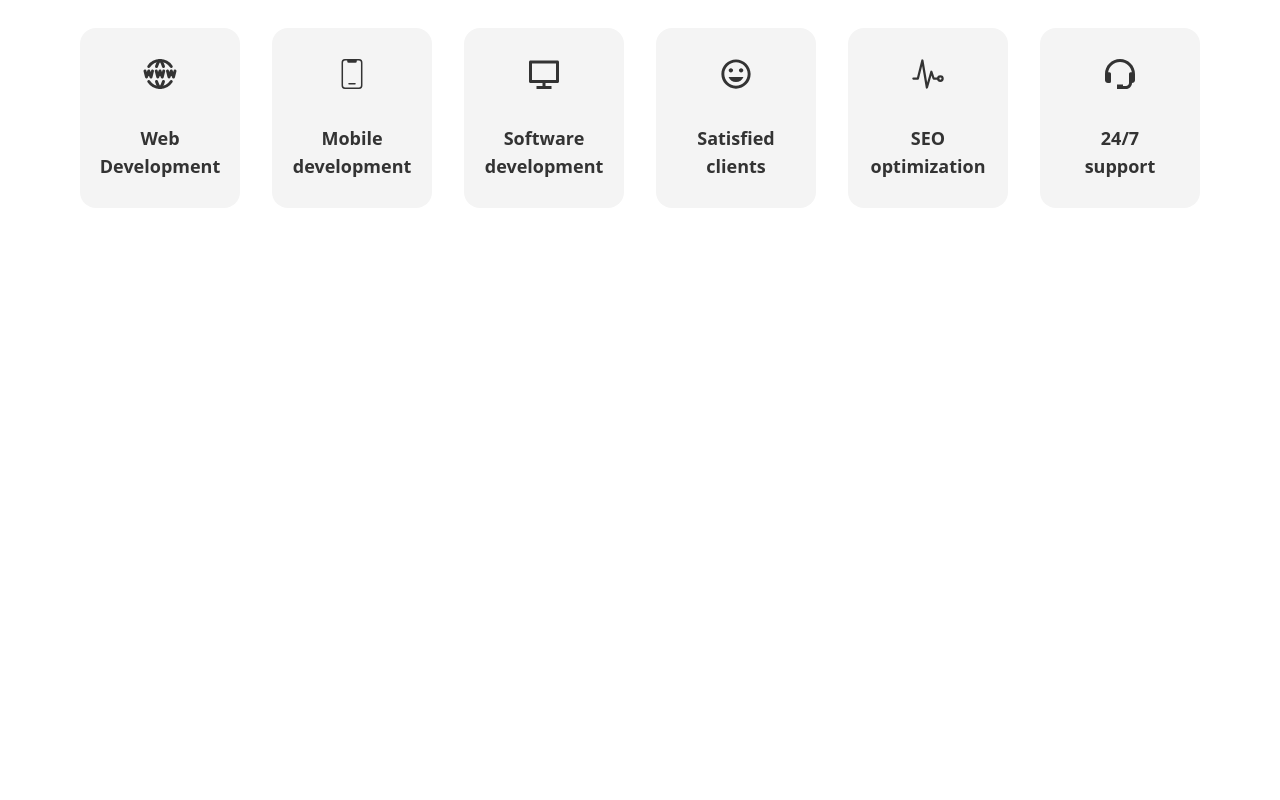
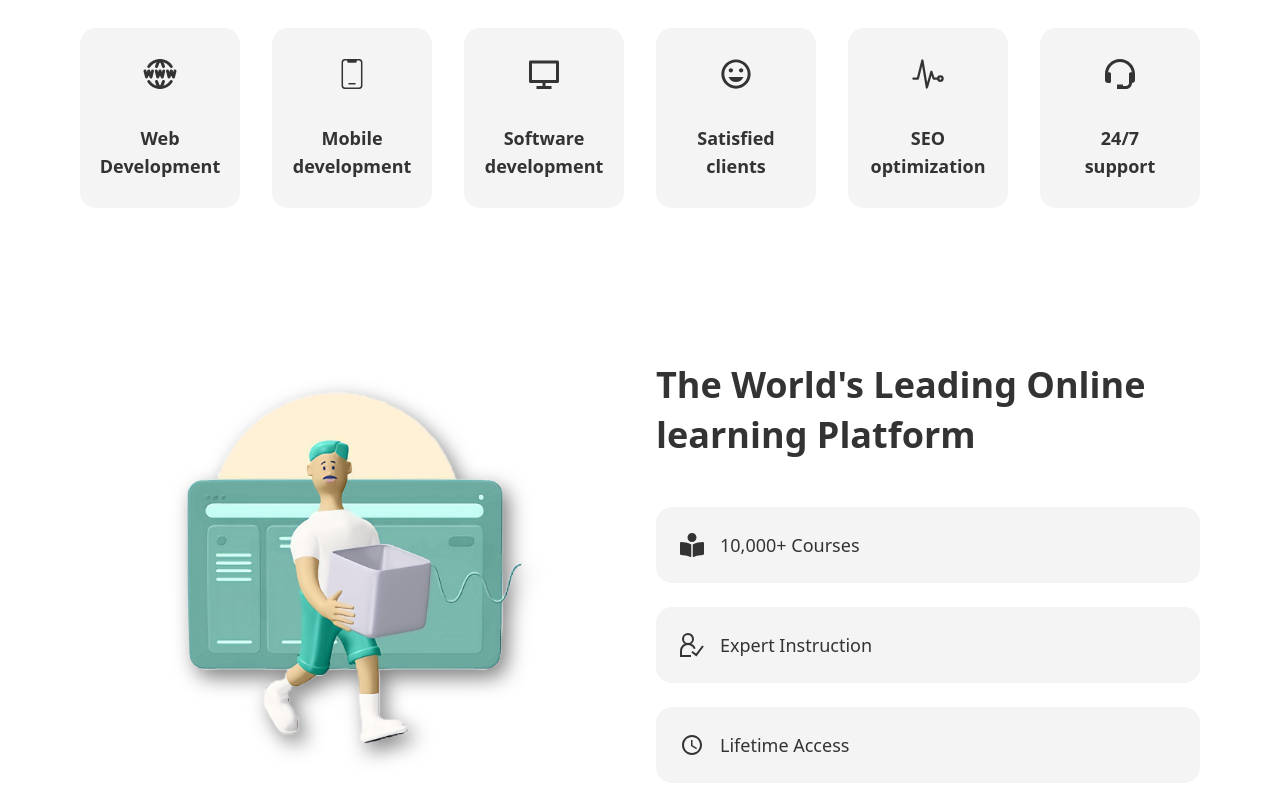
Before and after one commit to hooman-nourbakhsh/E-learningEducation-App, a React (Vite) app: page / in a window 1280 px wide. Shown: the part 886-1686 px from the top of the page. Before the commit the page ends 1150 px from the top, so only its background shows below. Built offline with nearby package versions, Linux system fonts and the light colour scheme.

Commit message:
feat: :sparkles: I implemented the Banner section
I created the Banner component in src/components/Banner.jsx with animated image and text sections using Framer Motion and react-icons, styled it with Tailwind CSS, and integrated it into src/App.jsx.

```diff
--- a/src/App.jsx
+++ b/src/App.jsx
@@ -1,3 +1,4 @@
+import Banner from "./components/Banner";
 import Hero from "./components/Hero";
 import Services from "./components/Services";
 
@@ -6,6 +7,7 @@
     <main className="overflow-x-hidden bg-white text-dark">
       <Hero />
       <Services />
+      <Banner />
     </main>
   );
 };
--- /dev/null
+++ b/src/components/Banner.jsx
@@ -0,0 +1,71 @@
+import BannerPng from "../assets/education.png";
+import { motion } from "framer-motion";
+import { FadeUp } from "./Hero";
+import { FaBookReader } from "react-icons/fa";
+import { GrUserExpert } from "react-icons/gr";
+import { MdOutlineAccessTime } from "react-icons/md";
+
+const Banner = () => {
+  return (
+    <section>
+      <div className="container py-14 md:py-24 grid grid-cols-1 md:grid-cols-2 gap-8 space-y-6 md:space-y-0">
+        {/* banner image */}
+        <div className="flex justify-center items-center">
+          <motion.img
+            initial={{ x: -50, opacity: 0 }}
+            whileInView={{ opacity: 1, x: 0 }}
+            viewport={{ once: true }}
+            transition={{ duration: 0.6, ease: "easeInOut" }}
+            src={BannerPng}
+            alt=""
+            className="w-[350px] md:max-w-[450px] object-cover drop-shadow"
+          />
+        </div>
+        {/* banner text */}
+        <div className="flex flex-col justify-center ">
+          <div className="text-center md:text-left space-y-12">
+            <motion.h1
+              initial={{ opacity: 0, scale: 0.5 }}
+              whileInView={{ opacity: 1, scale: 1 }}
+              viewport={{ once: true }}
+              transition={{ duration: 0.5 }}
+              className="text-3xl md:text-4xl font-bold !leading-snug">
+              The World's Leading Online learning Platform
+            </motion.h1>
+            <div className="flex flex-col gap-6">
+              <motion.div
+                variants={FadeUp(0.2)}
+                initial="initial"
+                whileInView={"animate"}
+                viewport={{ once: true }}
+                className="flex items-center gap-4 p-6 bg-[#f4f4f4] rounded-2xl hover:bg-white duration-300 hover:shadow-2xl ">
+                <FaBookReader className="text-2xl" />
+                <p className="text-lg">10,000+ Courses</p>
+              </motion.div>
+              <motion.div
+                variants={FadeUp(0.4)}
+                initial="initial"
+                whileInView={"animate"}
+                viewport={{ once: true }}
+                className="flex items-center gap-4 p-6 bg-[#f4f4f4] rounded-2xl hover:bg-white duration-300 hover:shadow-2xl ">
+                <GrUserExpert className="text-2xl" />
+                <p className="text-lg">Expert Instruction</p>
+              </motion.div>
+              <motion.div
+                variants={FadeUp(0.6)}
+                initial="initial"
+                whileInView={"animate"}
+                viewport={{ once: true }}
+                className="flex items-center gap-4 p-6 bg-[#f4f4f4] rounded-2xl hover:bg-white duration-300 hover:shadow-2xl ">
+                <MdOutlineAccessTime className="text-2xl" />
+                <p className="text-lg">Lifetime Access</p>
+              </motion.div>
+            </div>
+          </div>
+        </div>
+      </div>
+    </section>
+  );
+};
+
+export default Banner;
```
